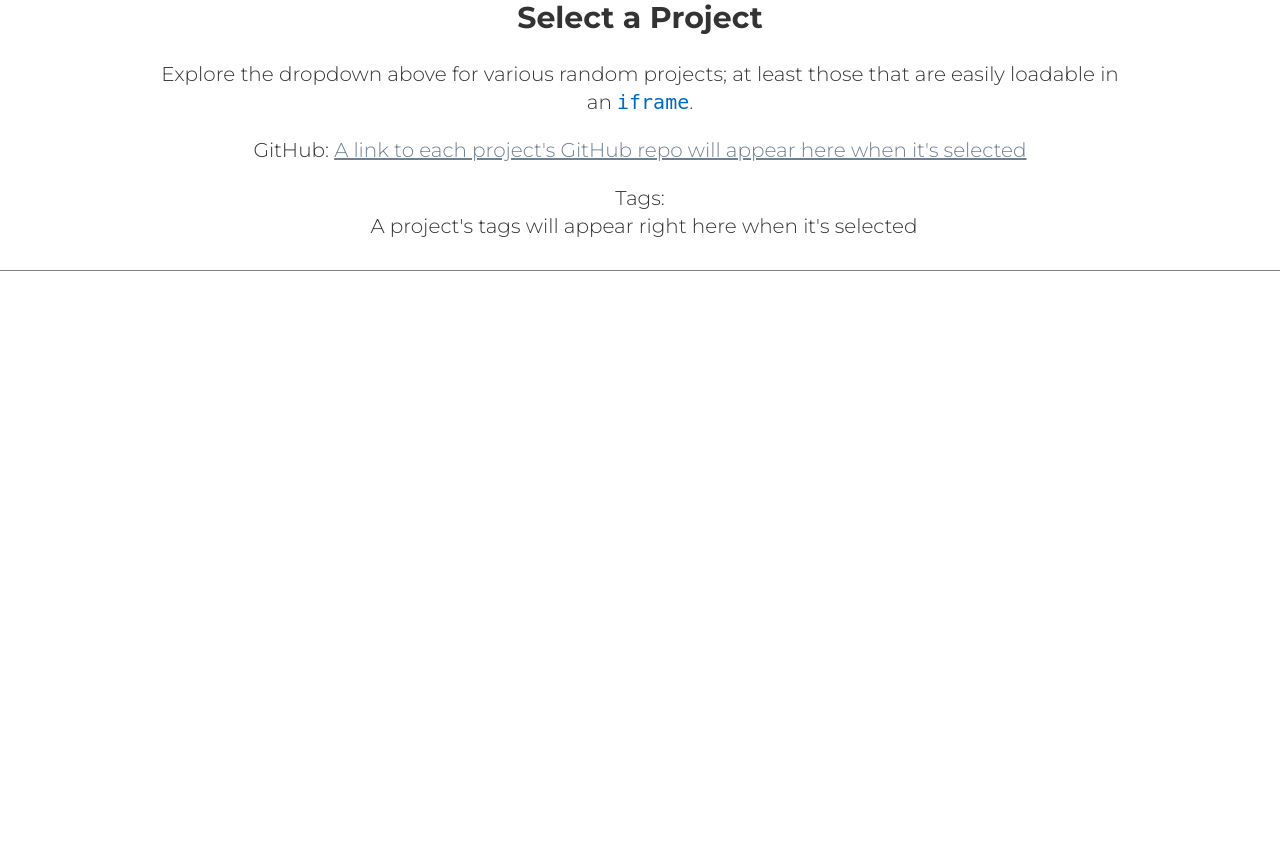
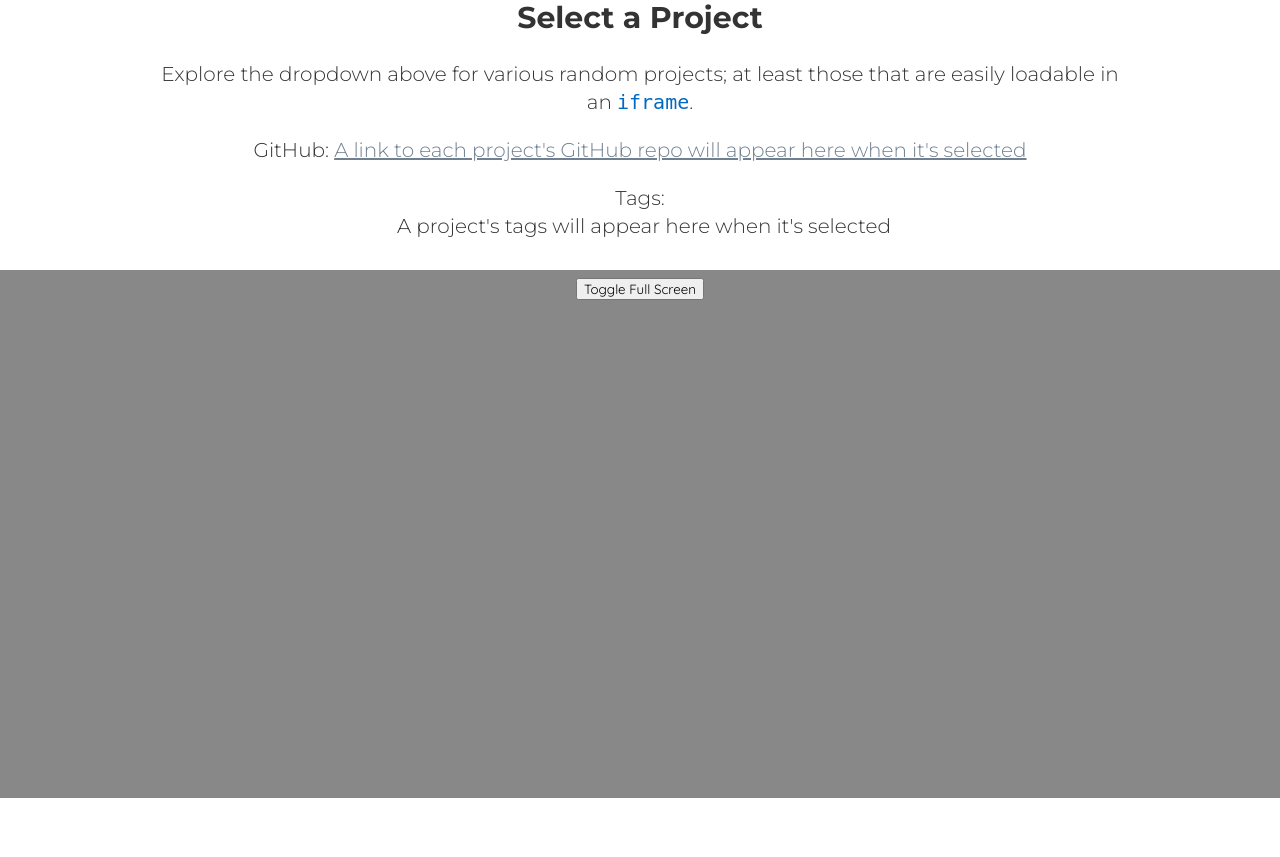
Before and after one commit to carvacodes/carvacodes.github.io, a PHP site: page / in a window 1280 px wide. Shown: the part 1846-2703 px from the top of the page. Run offline with PHP 8.4, Linux system fonts and the light colour scheme; some libraries are stand-ins or nearby versions.

Commit message:
initial commit (basically stashing this for now)

```diff
--- a/css/style.css
+++ b/css/style.css
@@ -495,14 +495,31 @@ img {
   cursor: pointer;
 }
 
-#projectPreview {
-  display: block;
+.project-preview {
+  display: flex;
+  flex-direction: column;
+  align-items: stretch;
+  justify-content: stretch;
   width: 100%;
-  min-height: 75vh;
-  border: thin solid gray;
+  min-height: 66vh;
   margin: 30px auto;
   border-left: none;
   border-right: none;
+  background: #888;
+}
+
+.project-preview.fullscreen-preview {
+  min-height: 100vh;
+  margin: 0;
+  z-index: 100000;
+}
+
+#projectPreview {
+  flex-grow: 1;
+  width: 100%;
+  min-height: 100%;
+  margin: 0;
+  border: none;
 }
 
 .project-description {
--- a/css/style.scss
+++ b/css/style.scss
@@ -470,14 +470,32 @@ img {
   }
 }
 
-#projectPreview {
-  display: block;
+.project-preview {
+  display: flex;
+  flex-direction: column;
+  align-items: stretch;
+  justify-content: stretch;
   width: 100%;
-  min-height: 75vh;
-  border: thin solid gray;
+  min-height: 66vh;
   margin: 30px auto;
   border-left: none;
   border-right: none;
+  background: #888;
+}
+
+.project-preview.fullscreen-preview {
+  min-height: 100vh;
+  margin: 0;
+  z-index: 100000;
+}
+
+#projectPreview {
+  flex-grow: 1;
+
+  width: 100%;
+  min-height: 100%;
+  margin: 0;
+  border: none;
 }
 
 .project-description {
--- a/index.html
+++ b/index.html
@@ -110,9 +110,12 @@
 			<h2 id="projectName">Select a Project</h2>
 			<p><span id="projectDescriptionText">Explore the dropdown above for various random projects; at least those that are easily loadable in an <code>iframe</code>.</span></p>
 			<p>GitHub: <span id="projectGitHubUrl"><a href="#" target=_blank>A link to each project's GitHub repo will appear here when it's selected</a></span></p>
-			<p class="project-tags-container">Tags:<span id="projectTags">A project's tags will appear right here when it's selected</span></p>
+			<p class="project-tags-container">Tags:<span id="projectTags">A project's tags will appear here when it's selected</span></p>
 		</div>
-		<iframe src="" loading="lazy" allow="fullscreen" id="projectPreview"></iframe>
+		<div class="project-preview" id="previewContainer">
+			<div class="preview-control-bar"><button id="toggleFullscreenButton">Toggle Full Screen</button></div>
+			<iframe src="" loading="lazy" allow="fullscreen" id="projectPreview"></iframe>
+		</div>
 	</section>
 
 	<!--***************************************************************************************************************-->
--- a/js/script.js
+++ b/js/script.js
@@ -257,6 +257,25 @@ window.addEventListener('load', function(){
     projectGroupSelect[0].innerHTML = '';
     projectSelectElement[0].style.display = 'block';
     projectSelectElement[0].innerHTML = nameListProjectsHTML;
+  }
+
+  let previewContainer = document.getElementById('previewContainer');
+  let toggleFullscreenButton = document.getElementById('toggleFullscreenButton');
+  toggleFullscreenButton.addEventListener('click', toggleFullscreen);
+  let lastPreviewScrollTop = previewContainer.scrollTop;
+
+  function toggleFullscreen() {
+    if (previewContainer.classList.contains('fullscreen-preview')) {
+      lastPreviewScrollTop = previewContainer.scrollTop;
+      previewContainer.classList.remove('fullscreen-preview');
+      projectPreview.location.reload();
+    } else {
+      if (projectPreview.getAttribute('src') != '') {
+        previewContainer.classList.add('fullscreen-preview');
+        projectPreview.location.reload();
+        softScrollTo('#previewContainer', 0, 0);
+      }
+    }
   }
 
   ////////////////////////////
```
